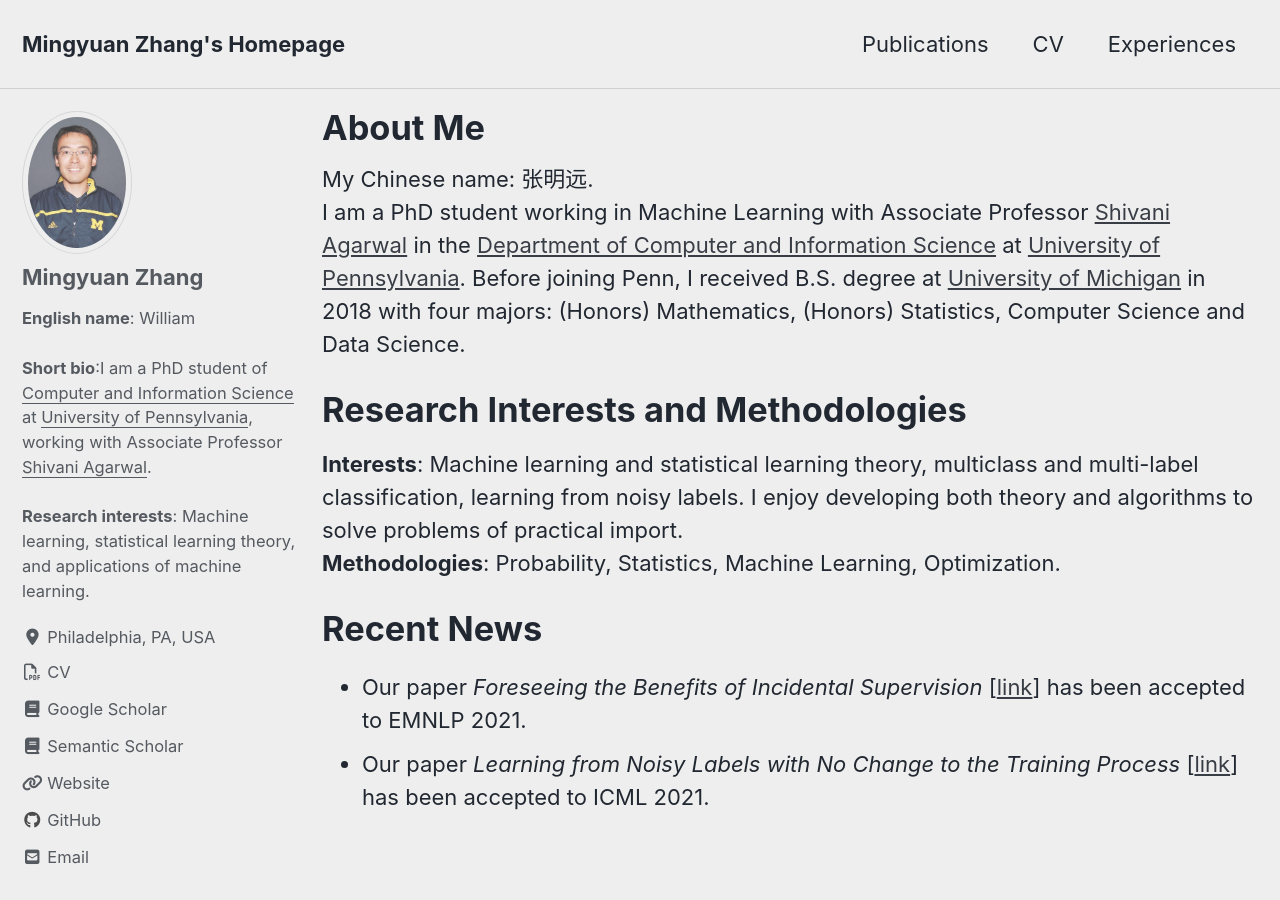
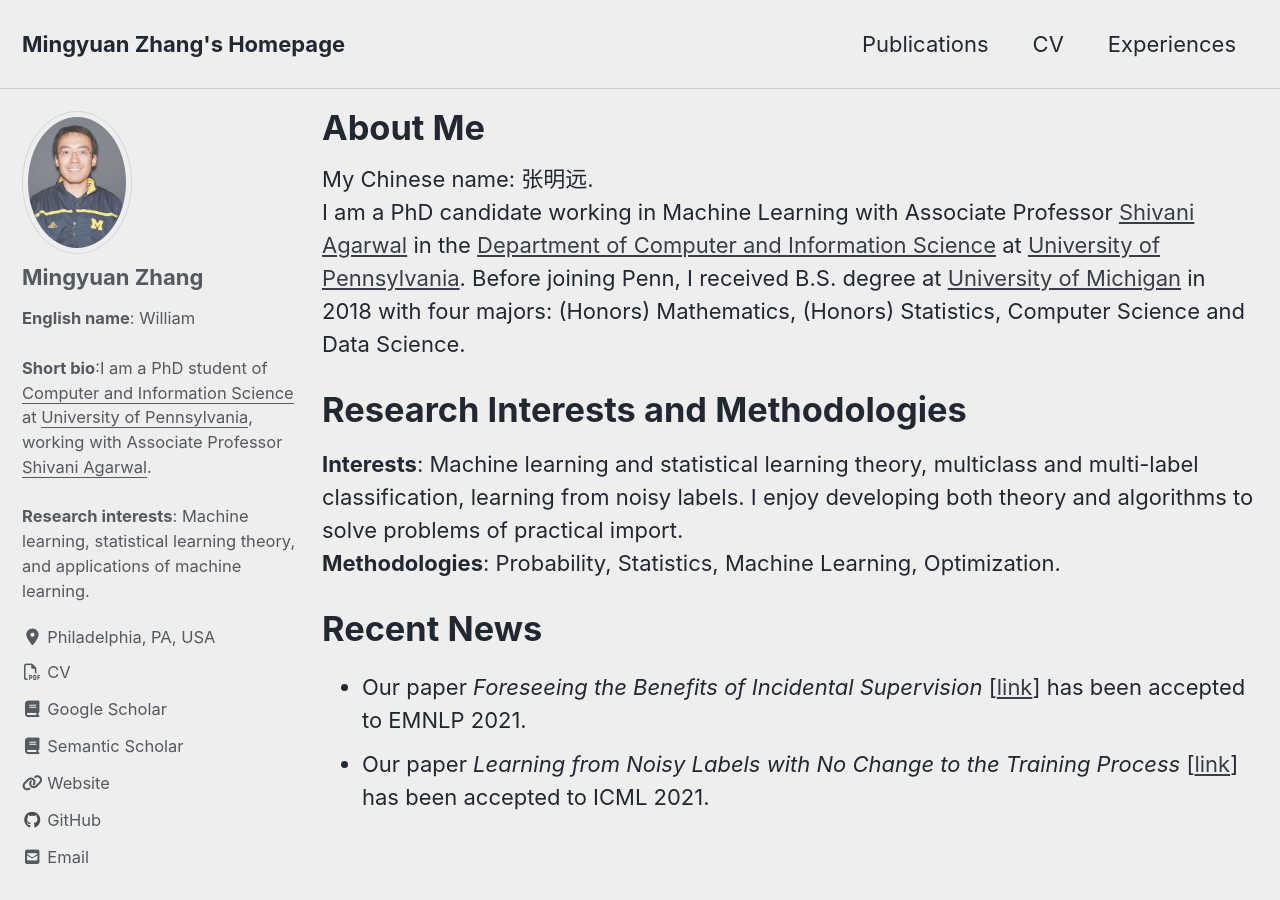
Before and after one commit to moshimowang/moshimowang.github.io, a Jekyll site: the page built from _pages/about.md, in a window 1280 px wide and 900 px high. Built offline with Jekyll 4.4.1, drawn with Linux system fonts in a browser that asks for light colours; cached includes are drawn as plain includes; nearby versions of some CDN libraries.

Commit message:
updated CV

```diff
--- a/_pages/about.md
+++ b/_pages/about.md
@@ -11,7 +11,7 @@
 ---
 
 My Chinese name: 张明远.<br>
-I am a PhD student working in Machine Learning with Associate Professor [Shivani Agarwal](https://www.shivani-agarwal.net) in the [Department of Computer and Information Science](https://www.cis.upenn.edu) at [University of Pennsylvania](https://home.www.upenn.edu). Before joining Penn, I received B.S. degree at [University of Michigan](https://www.umich.edu) in 2018 with four majors: (Honors) Mathematics, (Honors) Statistics, Computer Science and Data Science.
+I am a PhD candidate working in Machine Learning with Associate Professor [Shivani Agarwal](https://www.shivani-agarwal.net) in the [Department of Computer and Information Science](https://www.cis.upenn.edu) at [University of Pennsylvania](https://home.www.upenn.edu). Before joining Penn, I received B.S. degree at [University of Michigan](https://www.umich.edu) in 2018 with four majors: (Honors) Mathematics, (Honors) Statistics, Computer Science and Data Science.
 
 Research Interests and Methodologies
 ======
```
Also changed, not shown: _pages/cv.md (+1 -1 lines), 2 other files.
